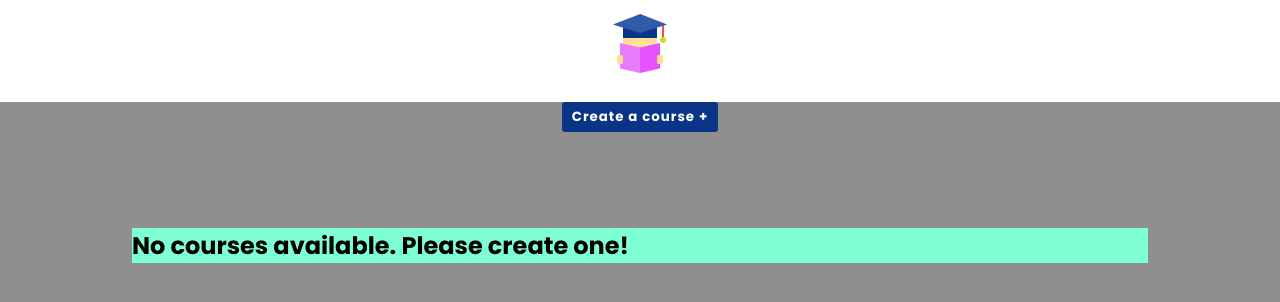
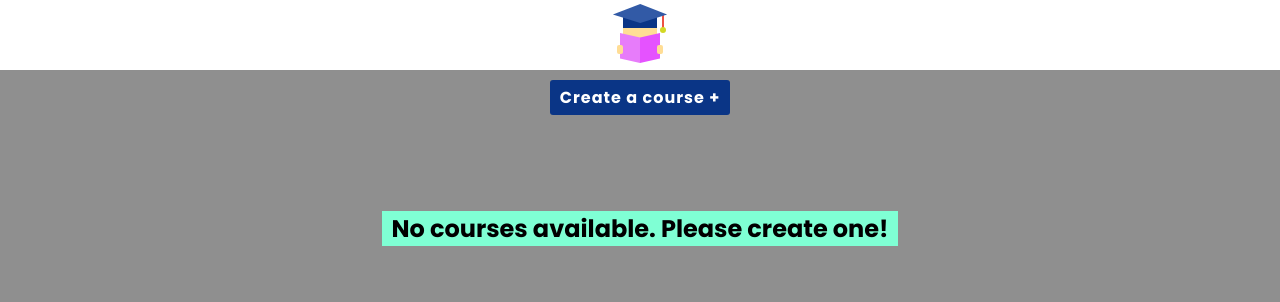
Before and after one commit to Cralcas/react-vocabulary-app, a React (Vite) app: page / in a window 1280 px wide. Shown: the top 302 px of the page. Built offline with nearby package versions, Linux system fonts and the light colour scheme.

Commit message:
Card styling + page layout

```diff
--- /dev/null
+++ b/src/components/Card/ShowCard.scss
@@ -0,0 +1,35 @@
+@import "../../index.scss";
+
+.card {
+  width: 250px;
+  display: flex;
+  flex-direction: column;
+  align-items: center;
+  padding: 20px 5px;
+  background: #fff;
+  border-radius: 5px;
+  overflow: hidden;
+
+  .card__language {
+    font-size: $font-large;
+
+    @include laptop {
+      font-size: $font-xlarge;
+    }
+  }
+
+  .card__subject {
+    font-size: $font-medium;
+  }
+
+  .card__btn--practice {
+    @include button-base;
+    background: $btn-color-secondary;
+    padding: 5px 10px;
+    margin-top: 10px;
+  }
+
+  @include laptop {
+    padding: 25px 40px;
+  }
+}
--- /dev/null
+++ b/src/components/Card/ShowCard.tsx
@@ -0,0 +1,27 @@
+import { useNavigate } from "react-router-dom";
+import { Course } from "../../models/Course";
+import "./ShowCard.scss";
+
+interface ICardProps {
+  course: Course;
+}
+
+export const ShowCard = ({ course }: ICardProps) => {
+  const navigate = useNavigate();
+
+  const handleNavigate = () => {
+    navigate("/course/" + course.id);
+  };
+
+  return (
+    <>
+      <section className="card">
+        <h3 className="card__language">{course.language}</h3>
+        <h4 className="card__subject">{course.subject}</h4>
+        <button className="card__btn--practice" onClick={handleNavigate}>
+          Practice
+        </button>
+      </section>
+    </>
+  );
+};
--- a/src/components/Header/Header.scss
+++ b/src/components/Header/Header.scss
@@ -1,13 +1,16 @@
 header {
+  background: #fff;
   position: sticky;
+  z-index: 100;
   top: 0;
-  z-index: 2;
   height: 70px;
 
+  &.shadow {
+    box-shadow: rgba(0, 0, 0, 0.15) 1.95px 1.95px 2.6px;
+  }
   nav {
     display: flex;
     justify-content: center;
     align-items: center;
-    padding: 10px;
   }
 }
--- a/src/components/Header/Header.tsx
+++ b/src/components/Header/Header.tsx
@@ -1,10 +1,28 @@
 import { NavLink } from "react-router-dom";
 import "./Header.scss";
+import { useEffect, useState } from "react";
 
 export const Header = () => {
+  const [hasScrolled, setHasScrolled] = useState(false);
+
+  useEffect(() => {
+    const handleScroll = () => {
+      if (window.scrollY > 0) {
+        setHasScrolled(true);
+      } else {
+        setHasScrolled(false);
+      }
+    };
+
+    window.addEventListener("scroll", handleScroll);
+
+    return () => {
+      window.removeEventListener("scroll", handleScroll);
+    };
+  }, []);
   return (
     <>
-      <header>
+      <header className={`header ${hasScrolled ? "shadow" : ""}`}>
         <nav>
           <NavLink to={"/"}>
             <img src="/images/book-study.svg" />
--- a/src/components/ShowCard.tsx
+++ /dev/null
@@ -1,23 +0,0 @@
-import { useNavigate } from "react-router-dom";
-import { Course } from "../models/Course";
-
-interface ICardProps {
-  course: Course;
-}
-
-export const ShowCard = ({ course }: ICardProps) => {
-  const navigate = useNavigate();
-
-  const handleNavigate = () => {
-    navigate("/course/" + course.id);
-  };
-
-  return (
-    <>
-      <div>
-        <h3>{course.language}</h3>
-        <button onClick={handleNavigate}>Practice</button>
-      </div>
-    </>
-  );
-};
--- a/src/components/Showcourses/ShowCourses.scss
+++ b/src/components/Showcourses/ShowCourses.scss
@@ -1,13 +1,16 @@
 @import "../../index.scss";
 
-.course__container {
-  width: 100%;
+.courses__container {
   background-color: aquamarine;
   display: flex;
   flex-direction: column;
+  justify-content: center;
   align-items: center;
+  flex-wrap: wrap;
+  padding: 0 10px;
+  gap: 16px;
 
-  @include laptop {
+  @include tablet {
     flex-direction: row;
   }
 }
--- a/src/components/Showcourses/ShowCourses.tsx
+++ b/src/components/Showcourses/ShowCourses.tsx
@@ -1,6 +1,6 @@
 import { Course } from "../../models/Course";
 import { ErrorMessage } from "./../ErrorMessage";
-import { ShowCard } from "./../ShowCard";
+import { ShowCard } from "./../Card/ShowCard";
 import "./ShowCourses.scss";
 
 interface ICardProps {
@@ -9,7 +9,7 @@ interface ICardProps {
 
 export const ShowCourses = ({ courses }: ICardProps) => {
   return (
-    <section className="course__container">
+    <section className="courses__container">
       {courses.length > 0 ? (
         courses.map((course) => <ShowCard course={course} key={course.id} />)
       ) : (
--- a/src/index.scss
+++ b/src/index.scss
@@ -11,14 +11,21 @@
   max-width: 100%;
   margin-left: auto;
   margin-right: auto;
-
   padding: 0 0.25rem;
 }
 
+//fonts
+$font-small: 16px;
+$font-medium: 20px;
+$font-large: 32px;
+$font-xlarge: 40px;
+
 //buttons
 $btn-color-primary: #0a3586;
+$btn-color-secondary: #ce49e6;
 
 @mixin button-base {
+  font-size: $font-small;
   color: #fff;
   font-weight: bold;
   letter-spacing: 1px;
@@ -27,6 +34,7 @@ $btn-color-primary: #0a3586;
   cursor: pointer;
 }
 
+//screens
 $tablet: 768px;
 $laptop: 1024px;
 $large_laptop: 1200px;
@@ -44,7 +52,7 @@ $large_laptop: 1200px;
 }
 
 @mixin tablet {
-  @media (max-width: $tablet) {
+  @media (min-width: $tablet) {
     @content;
   }
 }
--- a/src/pages/Home/Home.scss
+++ b/src/pages/Home/Home.scss
@@ -13,8 +13,9 @@
     gap: 6rem;
   }
 
-  .create-btn {
+  .home__btn--create-course {
     @include button-base;
+    margin-top: 10px;
     background: #0a3586;
     padding: 5px 10px;
   }
--- a/src/pages/Home/Home.tsx
+++ b/src/pages/Home/Home.tsx
@@ -14,7 +14,7 @@ export const Home = () => {
   return (
     <>
       <section className="home__wrapper container">
-        <button className="create-btn" onClick={handleClick}>
+        <button className="home__btn--create-course" onClick={handleClick}>
           Create a course +
         </button>
         <ShowCourses courses={courses} />
--- a/src/pages/Layout/Layout.scss
+++ b/src/pages/Layout/Layout.scss
@@ -1,14 +1,13 @@
 .wrapper {
   height: 100vh;
-  display: flex;
-  flex-direction: column;
-  gap: 2rem;
+  display: grid;
+  grid-template-rows: auto 1fr;
 
   main {
     background: #8f8f8f;
-    height: 100%;
     display: flex;
     flex-direction: column;
     align-items: center;
+    overflow-y: auto;
   }
 }
```
